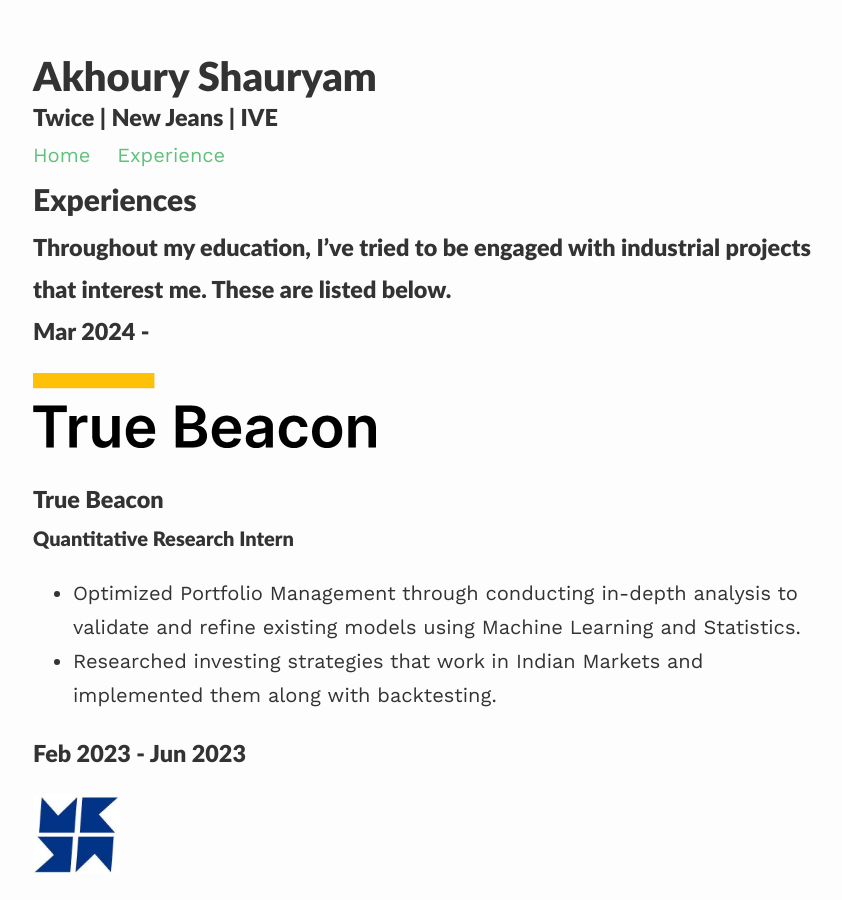
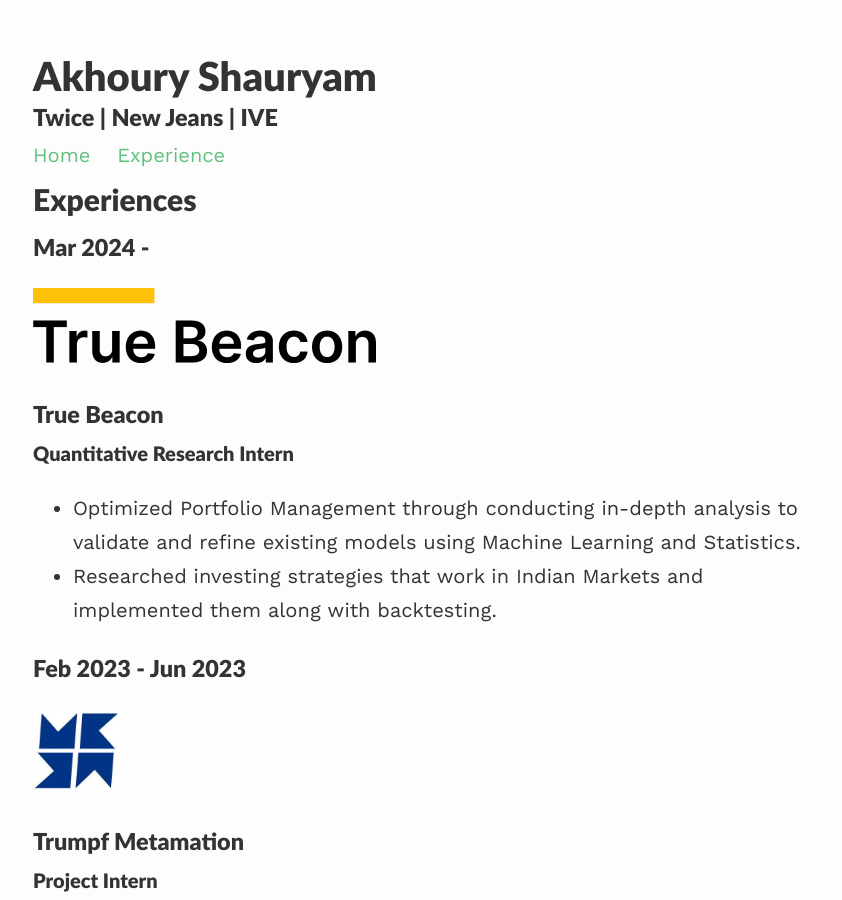
Before and after one commit to Satan-Claws/Satan-Claws.github.io, a Jekyll site: the page built from _pages/Experience.md, in a window 1280 px wide and 900 px high. Shown: the whole window, without its empty margins (207-1049 px from the left). Built offline with Jekyll 4.4.1, drawn with Linux system fonts in a browser that asks for light colours; nearby versions of some CDN libraries.

Commit message:
Update Experience.md

```diff
--- a/_pages/Experience.md
+++ b/_pages/Experience.md
@@ -5,7 +5,6 @@
 published: true
 ---
 # Experiences
-### Throughout my education, I've tried to be engaged with industrial projects that interest me. These are listed below.
 
 ### Mar 2024 -
 <img src="/assets/images/TrueBeacon.png" height="75">
```
